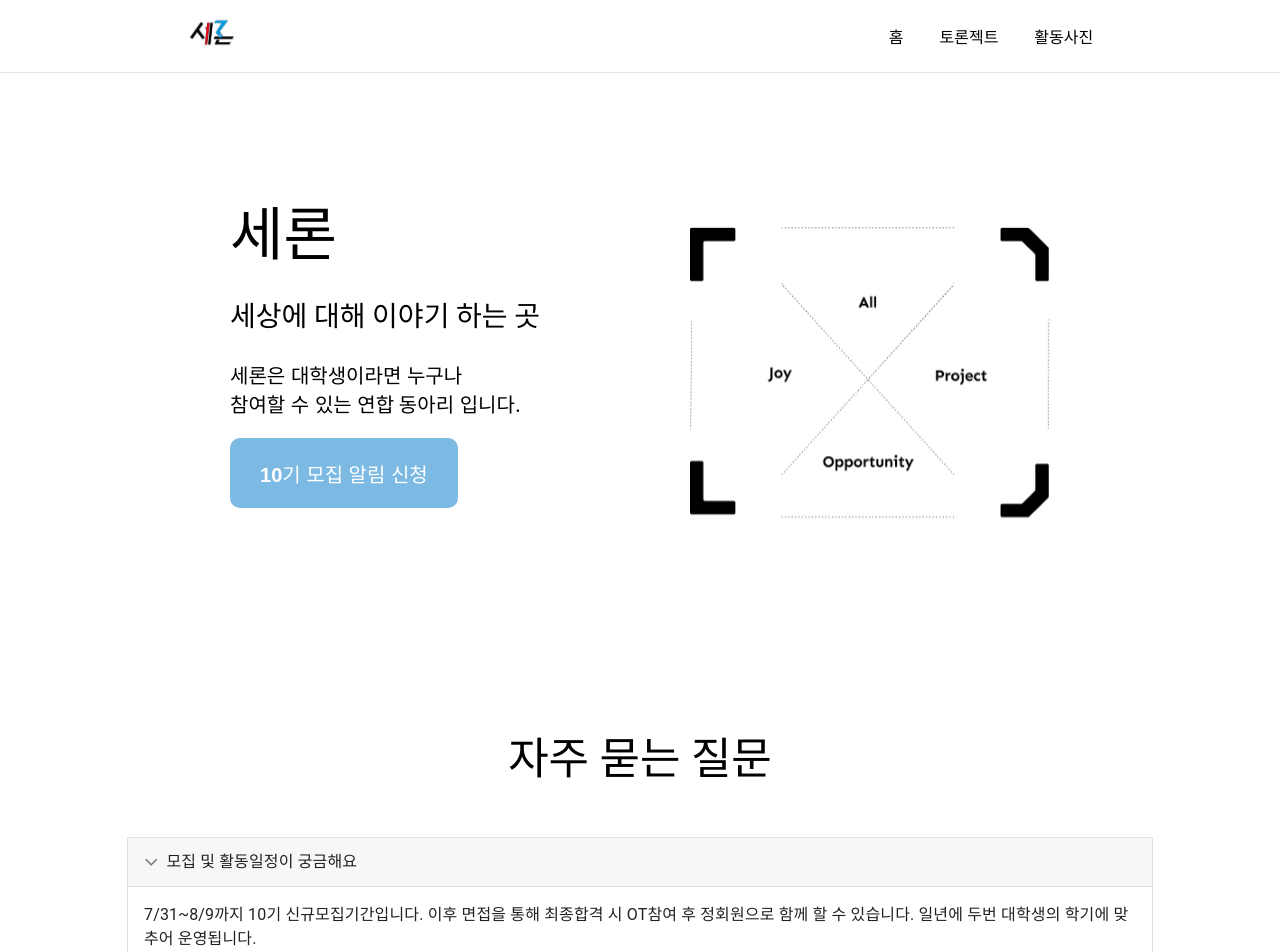
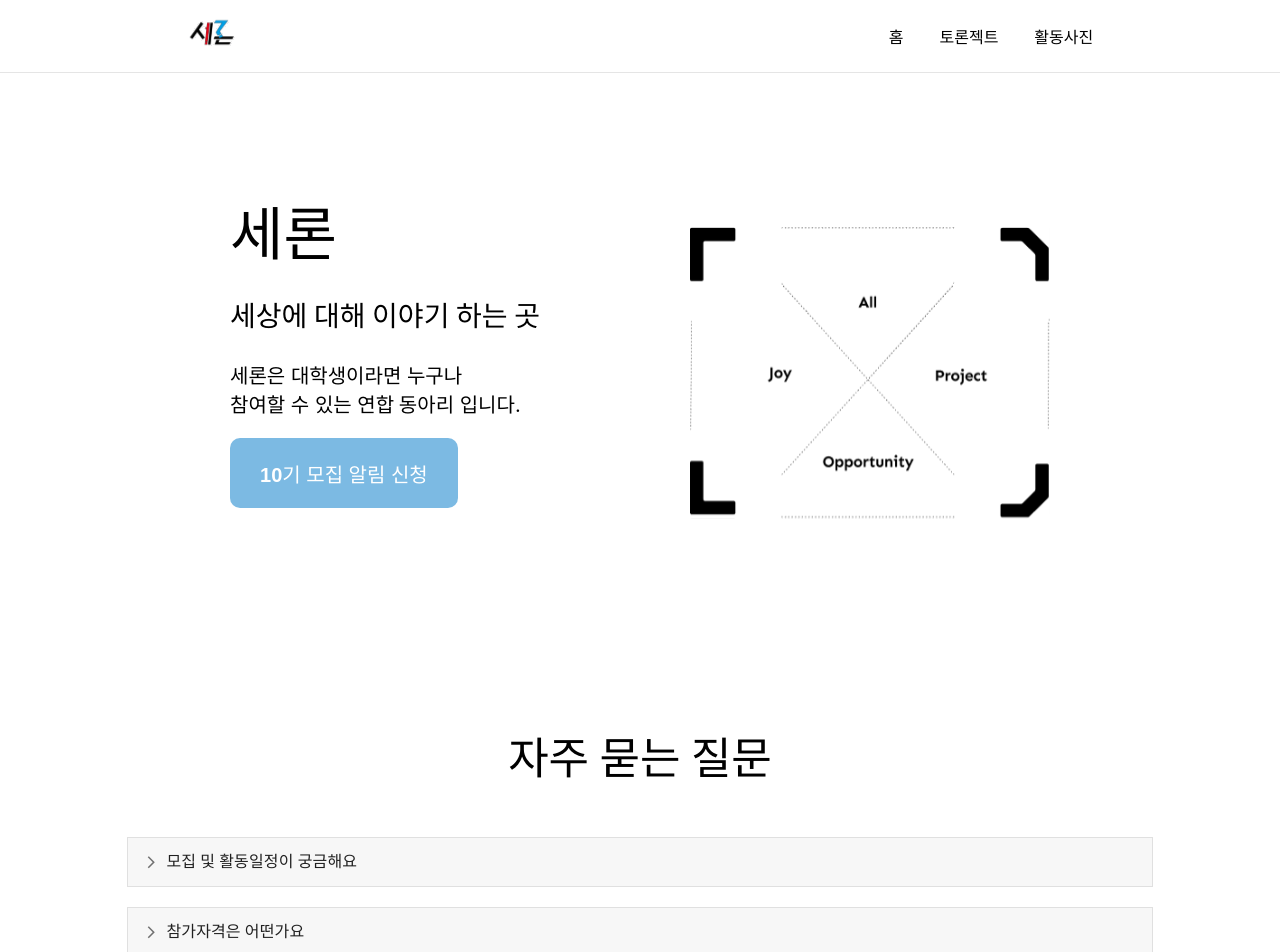
Before and after one commit to Team-Seron/Seron_Web, a React (Vite) app: page / in a window 1280 px wide. Shown: the top 952 px of the page. Built offline with nearby package versions, Linux system fonts and the light colour scheme; a web font is replaced by a local one.

Commit message:
Fix: FAQ expanded 초기값 설정

```diff
--- a/src/components/Body/MuiAccordion.tsx
+++ b/src/components/Body/MuiAccordion.tsx
@@ -50,7 +50,7 @@ const AccordionDetails = styled(MuiAccordionDetails)(({ theme }) => ({
 }));
 
 export default function CustomizedAccordions({ title, content }: Props) {
-  const [expanded, setExpanded] = React.useState<string | false>("panel1");
+  const [expanded, setExpanded] = React.useState<string | false>(false);
 
   const handleChange =
     (panel: string) => (event: React.SyntheticEvent, newExpanded: boolean) => {
```
